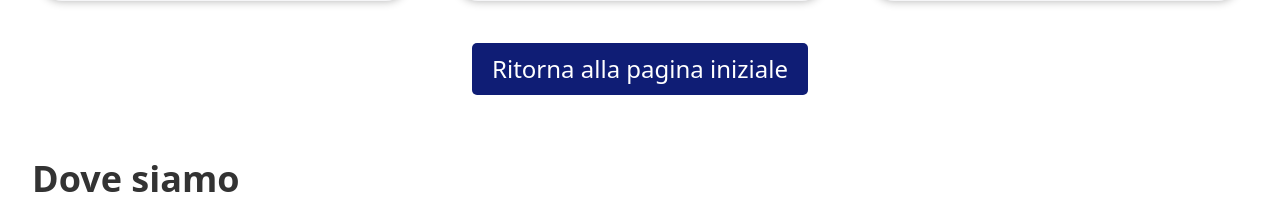
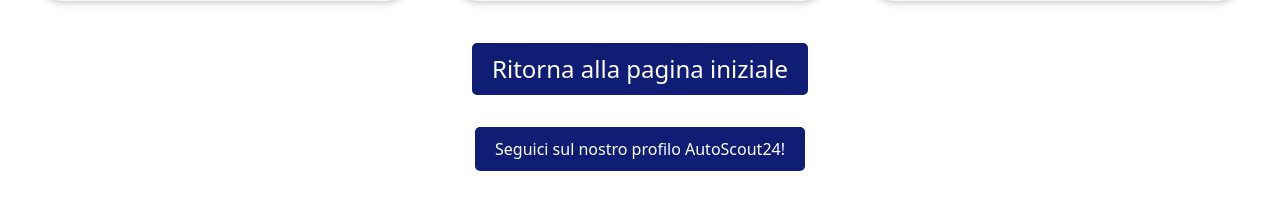
Before and after one commit to BiancoGabry/Auto-Tomasoni, a plain HTML site: page vendita-auto.html in a window 1280 px wide. Shown: the part 2581-2802 px from the top of the page. Drawn offline with nearby package versions, Linux system fonts and the light colour scheme.

Commit message:
autoscout pagina auto

```diff
--- a/vendita-auto.html
+++ b/vendita-auto.html
@@ -497,6 +497,11 @@
                 pagina iniziale</button>
         </div>
 
+        <div class="flex w-full place-content-center">
+            <button onclick="window.location.href='https://www.autoscout24.it/concessionari/automobili-tomasoni';"
+                class="pulsante text-center">Seguici sul nostro profilo AutoScout24!</button>
+        </div>
+
     </div>
 
 
```
